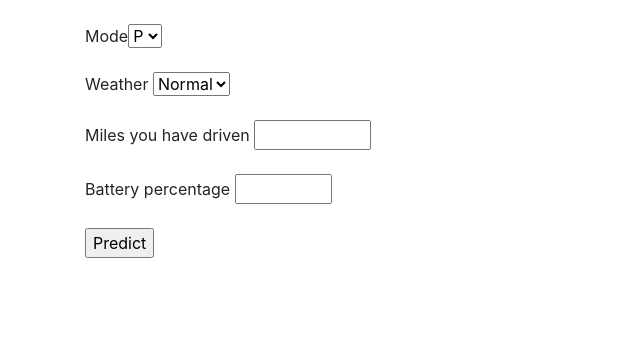
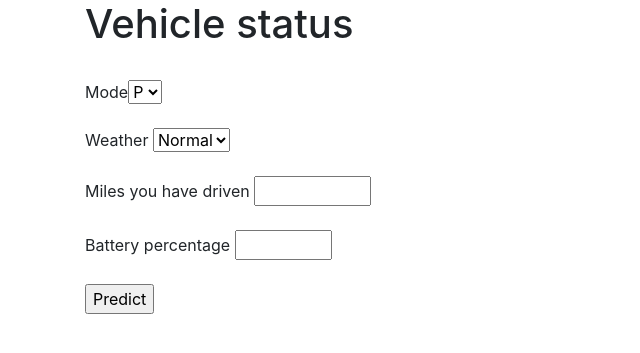
Before and after one commit to 0d11d/Battery-Status-Estimation, a Flask app: page / in a window 1280 px wide. Shown: the top 353 px of the page, without its empty margins (0-640 px from the left). Run offline with Flask 2, Linux system fonts and the light colour scheme; parts of the project's set-up code (start-up, migrations or seed data) failed here and were passed over; some libraries are stand-ins or nearby versions.

Commit message:
Update index.html

```diff
--- a/templates/index.html
+++ b/templates/index.html
@@ -1,4 +1,3 @@
-
 <!DOCTYPE html>
 <html lang="en">
 
@@ -11,9 +10,16 @@
     <script src="https://maxcdn.bootstrapcdn.com/bootstrap/3.4.1/js/bootstrap.min.js"></script>
   </head>
 
+
+
   <body>
     <div class="container">
-      <div class="div2">
+      <div class="div1">
+
+
+          {% block content %}
+          <h1>{% block title %} Vehicle status {% endblock %}</h1>
+
 
         <form action="/predict" method = "POST">
         <br>Mode<select name="Mode">
@@ -33,7 +39,7 @@
         </form>
 
         <br />
-
+        {% endblock %}
 
       </div>
     </div>
```
